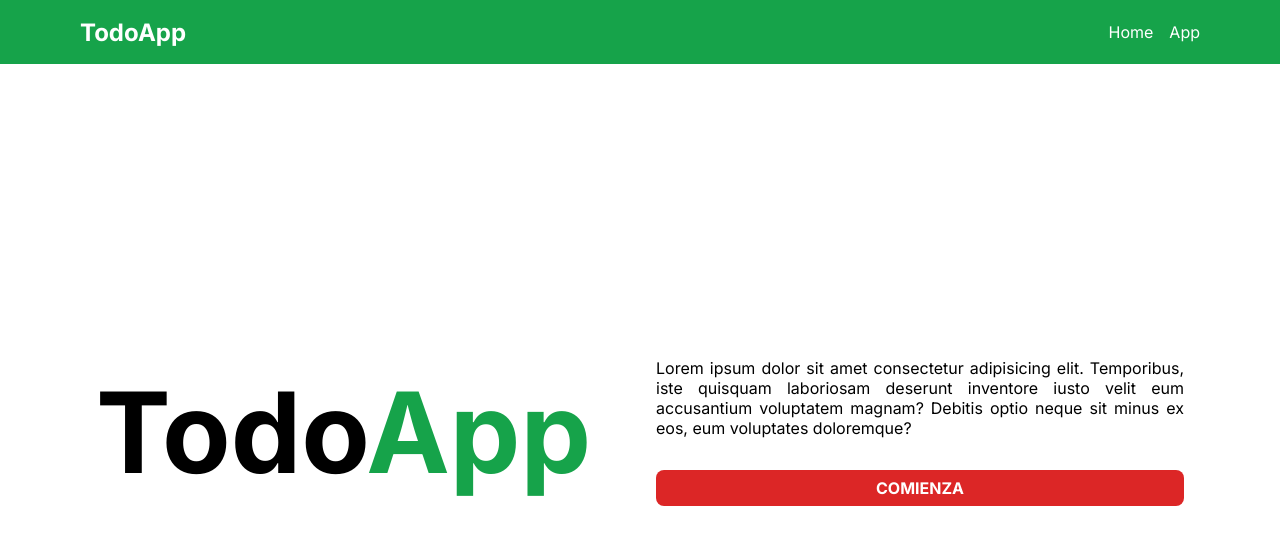
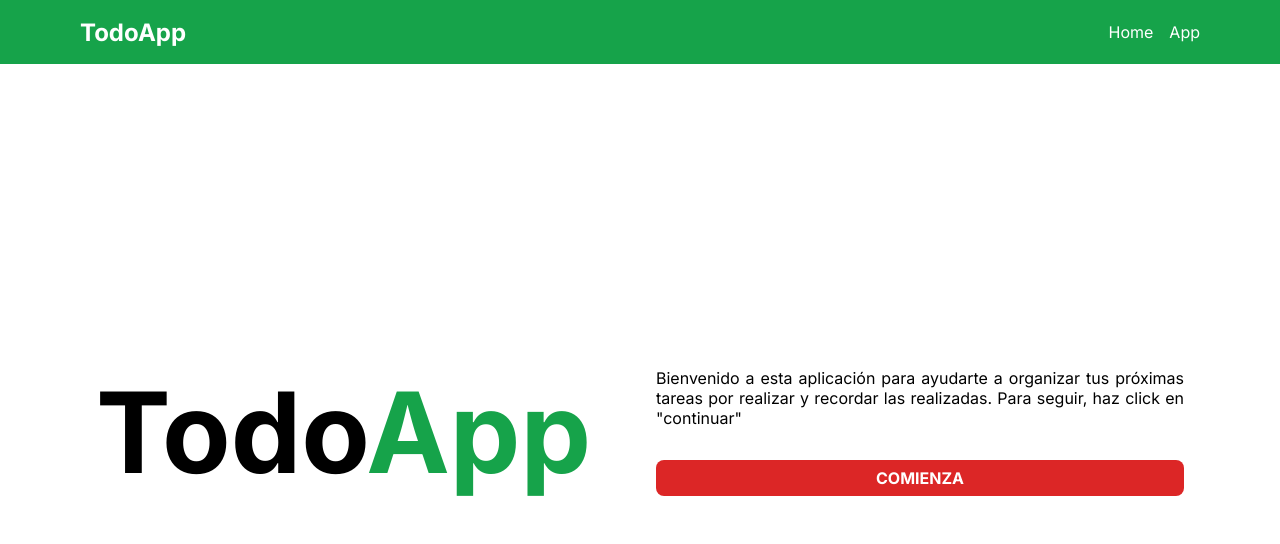
Before and after one commit to CtrlS-dev/ToDoAppCompleted, a plain HTML site: page index.html in a window 1280 px wide. Drawn offline with Linux system fonts and the light colour scheme.

Commit message:
Update index.html

```diff
--- a/index.html
+++ b/index.html
@@ -37,7 +37,7 @@
             Todo<span>App</span>
         </h1>
         <div id="main-desc-container">
-            <p id="desc-text"> Lorem ipsum dolor sit amet consectetur adipisicing elit. Temporibus, iste quisquam laboriosam deserunt inventore iusto velit eum accusantium voluptatem magnam? Debitis optio neque sit minus ex eos, eum voluptates doloremque?</p>
+            <p id="desc-text"> Bienvenido a esta aplicación para ayudarte a organizar tus próximas tareas por realizar y recordar las realizadas. Para seguir, haz click en "continuar"</p>
             <a id="main-btn" href="app/index.html">Comienza</a>
         </div>
     </main>
```
